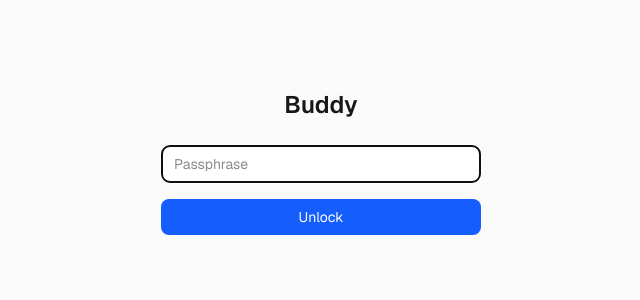
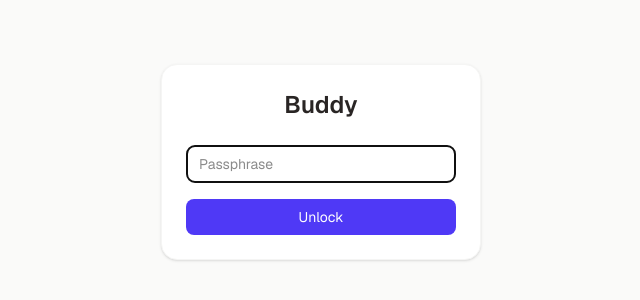
Before and after one commit to raj-trikkha-work/buddy, a Next.js app: page /login in a window 1280 px wide. Shown: the part 238-538 px from the top of the page, without its empty margins (319-959 px from the left). Built offline with nearby package versions, Linux system fonts and the light colour scheme.

Commit message:
Restyle login page to match the new design system

```diff
--- a/app/login/page.tsx
+++ b/app/login/page.tsx
@@ -27,24 +27,26 @@ export default function LoginPage() {
   };
 
   return (
-    <div className="min-h-screen flex flex-col items-center justify-center p-6 bg-neutral-50">
+    <div className="min-h-screen flex flex-col items-center justify-center p-6 bg-stone-50">
       <form
         onSubmit={handleSubmit}
-        className="w-full max-w-xs flex flex-col gap-4"
+        className="w-full max-w-xs flex flex-col gap-4 bg-white rounded-2xl border border-stone-100 shadow-sm p-6"
       >
-        <h1 className="text-2xl font-semibold text-center mb-2">Buddy</h1>
+        <h1 className="text-2xl font-semibold text-center text-stone-800 mb-2">
+          Buddy
+        </h1>
         <input
           type="password"
           value={password}
           onChange={(e) => setPassword(e.target.value)}
           placeholder="Passphrase"
           autoFocus
-          className="rounded-lg border border-neutral-300 px-3 py-2 text-sm bg-white"
+          className="rounded-lg border border-stone-300 px-3 py-2 text-sm bg-white"
         />
         {error && <p className="text-sm text-red-600 text-center">{error}</p>}
         <button
           type="submit"
-          className="rounded-lg bg-blue-600 text-white text-sm py-2"
+          className="rounded-lg bg-indigo-600 text-white text-sm py-2"
         >
           Unlock
         </button>
```
